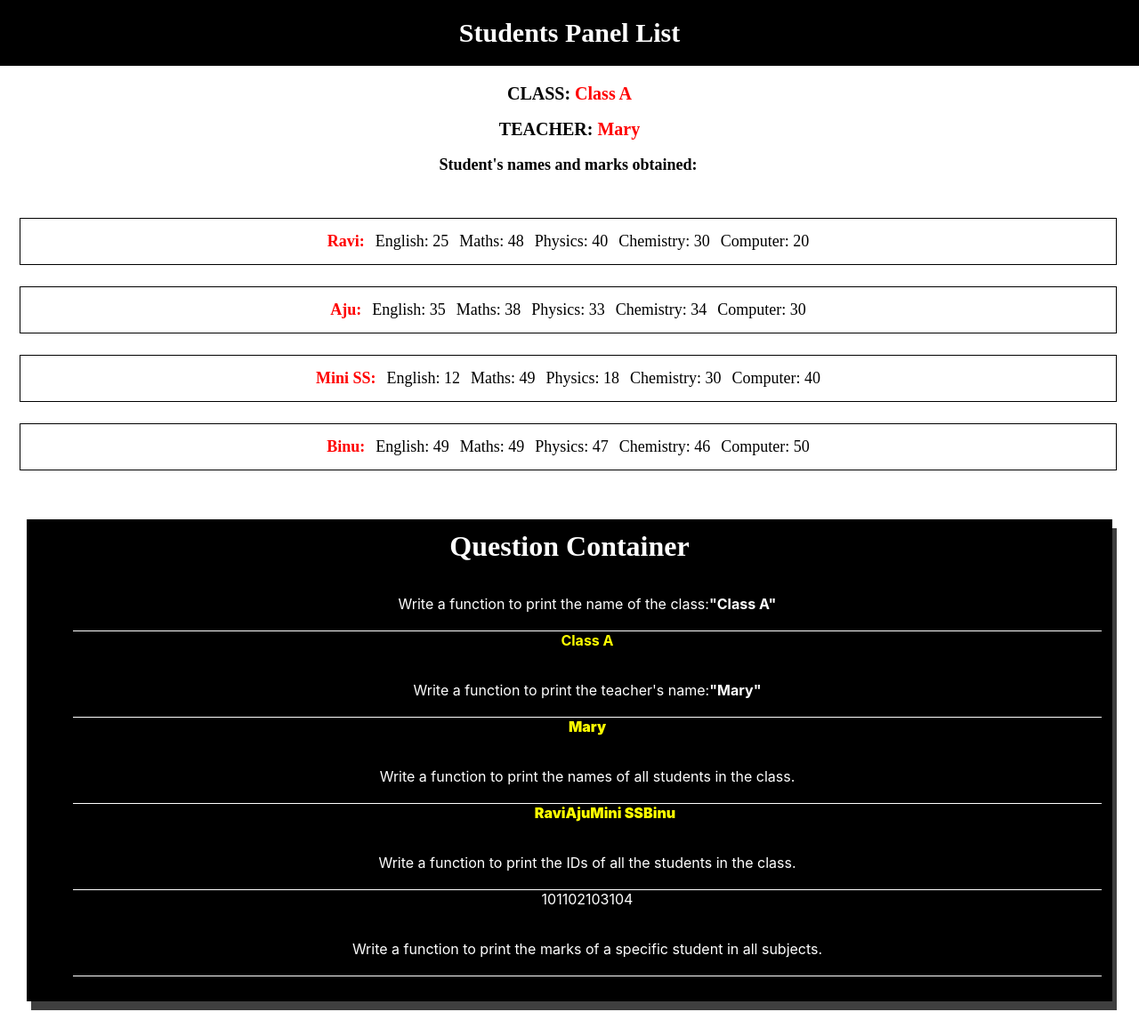
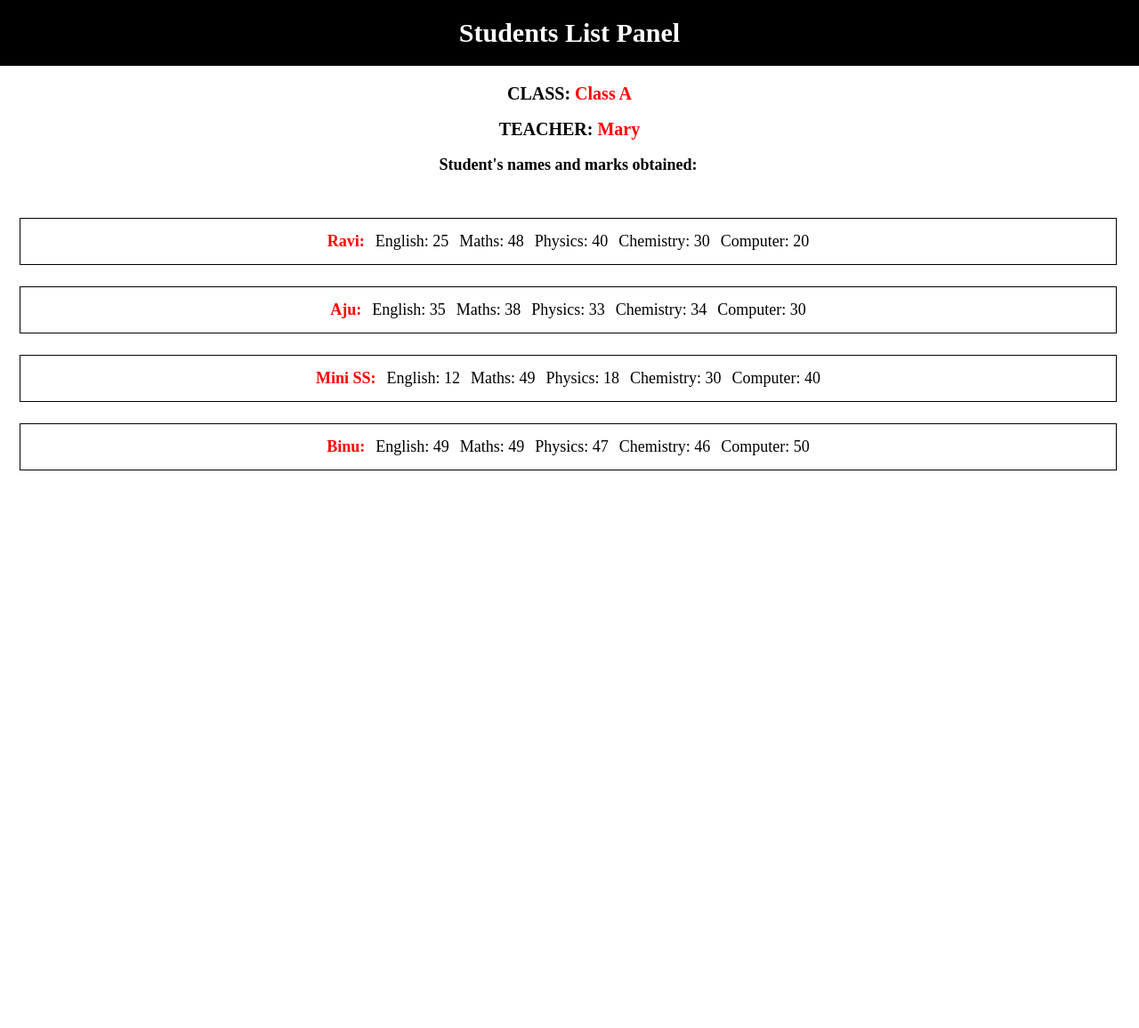
Before and after one commit to asin977/Task-Typescript1, a React (Create React App) app: page / in a window 1280 px wide. Shown: the whole page at 89% size. After the commit the page ends 800 px from the top, so only its background shows below. Built offline with nearby package versions, Linux system fonts and the light colour scheme.

Commit message:
added components folder

```diff
--- a/package.json
+++ b/package.json
@@ -13,6 +13,7 @@
     "@types/react-dom": "^19.1.6",
     "react": "^19.1.0",
     "react-dom": "^19.1.0",
+    "react-router-dom": "^7.6.2",
     "react-scripts": "5.0.1",
     "typescript": "^4.9.5",
     "web-vitals": "^2.1.4"
--- a/src/App.tsx
+++ b/src/App.tsx
@@ -2,13 +2,17 @@ import React from 'react';
 import './App.css';
 import { Home } from './Pages/Home';
 import { Main } from './Pages/Main';
+import { HashRouter as Router,Routes,Route } from 'react-router-dom';
 
 function App() {
   return (
     <div className="App">
-      <Home />
-      <Main />
-
+      <Router>
+        <Routes>
+        <Route path='/' element={<Home />}/>
+          <Route path='/main' element={<Main />}/>
+        </Routes>
+      </Router>
     </div>
   );
 }
--- a/src/Pages/Home.css
+++ b/src/Pages/Home.css
@@ -86,8 +86,8 @@ li {
 .info {
     display:flex;
     flex-direction:column;
-    justify-content: center;
-    align-items: center;
+    justify-content:flex-end;
+    align-items: space-between;
     list-style-type: disc;
 
 }
--- a/src/Pages/Home.tsx
+++ b/src/Pages/Home.tsx
@@ -2,40 +2,25 @@ import React from 'react';
 import classDataJson from '../MyData/data.json';
 import "./Home.css";
 import {Subject,Student,ClassData} from './types'
+import { Link } from 'react-router-dom';
+import { Header } from '../components/Header';
+import { Body } from '../components/Body';
 
+type link = {
+  to : String;
+}
 
-const data : ClassData = classDataJson as ClassData;
+const data : ClassData = classDataJson;
 
 export function Home(){
   return (
     <div>
-      <h1 className='heading'>Students Panel List</h1>
-        <div className='main-container'>
-          <h1 className='class'><h1 className='class'>
-            CLASS: <span className='red-text'>{data.name}</span>
-          </h1>
-          <h2 className='teacher'>
-              TEACHER: <span className='red-text'>{data.teachersName}</span>
-          </h2>
-      </h1>
-      <h3 className='students'>Student's names and marks obtained:
-        <ul className='data'>
-            {data.students.map((student) => (
-          <li key={student.id} className='stud-list'>
-            <span className='red-text'><strong>{student.name}:</strong></span>
-            <ul className='marks'>
-              {student.marks.map((subject, index) => (
-                <li key={index} className='indi-mark'>
-                  {subject.subject}: {subject.mark}
-                </li>
-              ))}
-            </ul>
-          </li>
-          ))}
-        </ul>
-      </h3>
+      <h1 className='heading '>Students List Panel</h1>
+      <Header />
+      <Body />
+      {/* <link to='/main'>main</link> */}
     </div>
-  </div>
+
 
   );
 };
--- a/src/Pages/Main.tsx
+++ b/src/Pages/Main.tsx
@@ -1,7 +1,7 @@
 import React from 'react'
 import { Subject , Student ,ClassData } from './types';
 import classdataJson from '../MyData/data.json';
-import { printClassName,printTeachersName ,studentId,studentNames } from './utils';
+import { printClassName,printTeachersName ,studentId,studentmark,studentNames } from './utils';
 
 const data : ClassData = classdataJson as ClassData;
 
@@ -10,6 +10,7 @@ export function Main() {
    const teachersInfo = printTeachersName();
    const studentsInfo = studentNames();
    const studentsid = studentId();
+   const studentsMark = studentmark();
 
   return (
     <div className='cont'>
@@ -27,15 +28,16 @@ export function Main() {
               <li className='quest-1'>Write a function to print the names of all students in the class.</li>
              <ul className='information'>
                <li style={{color:'yellow',fontWeight:'900'}} className='info'>{studentsInfo}</li>
+
              </ul>
             </ul>
             <ul>
                <li className='quest-1'>Write a function to print the IDs of all the students in the class.</li>
-               <span>{studentsid}</span>
+               <span style={{color:'yellow',fontWeight:'900'}} >{studentsid}</span>
             </ul>
             <ul>
                <li className='quest-1'>Write a function to print the marks of a specific student in all subjects.</li>
-               <span></span>
+               <span>{}</span>
             </ul>
         </div>
     </div>
--- a/src/Pages/types.ts
+++ b/src/Pages/types.ts
@@ -14,3 +14,7 @@
     teachersName: string;
     students: Student[];
   };
+
+export type link = {
+  to : String;
+}
--- a/src/Pages/utils.ts
+++ b/src/Pages/utils.ts
@@ -19,3 +19,7 @@ export const studentNames = () => {
 export const studentId = () => {
     return data.students.map(student => student.id );
 }
+
+export const studentmark = () => {
+    // return data.students.map((subject,index) => subject.marks);
+}
--- /dev/null
+++ b/src/components/Body.tsx
@@ -0,0 +1,29 @@
+import React from 'react';
+import classDataJson from '../MyData/data.json';
+import { Subject , Student ,ClassData } from '../Pages/types'
+const data : ClassData = classDataJson;
+
+export function Body() {
+  return (
+    <div>
+      <h3 className='students'>Student's names and marks obtained:
+        <ul className='data'>
+            {data.students.map((student) => (
+          <li key={student.id} className='stud-list'>
+            <span className='red-text'><strong>{student.name}:</strong></span>
+            <ul className='marks'>
+              {student.marks.map((subject, index) => (
+                <li key={index} className='indi-mark'>
+                  {subject.subject}: {subject.mark}
+                </li>
+              ))}
+            </ul>
+          </li>
+          ))}
+        </ul>
+      </h3>
+    </div>
+  )
+}
+
+export default Body
--- /dev/null
+++ b/src/components/Header.tsx
@@ -0,0 +1,21 @@
+import React from 'react'
+import classDataJson from '../MyData/data.json';
+import { Subject , Student ,ClassData } from '../Pages/types'
+const data : ClassData = classDataJson;
+
+export function Header() {
+  return (
+    <div className='main-container'>
+          <h1 className='class'><h1 className='class'>
+            CLASS: <span className='red-text'>{data.name}</span>
+          </h1>
+          <h2 className='teacher'>
+              TEACHER: <span className='red-text'>{data.teachersName}</span>
+          </h2>
+         </h1>
+    </div>
+
+  )
+}
+
+export default Header
```
Also changed, not shown: 1 other file (tests, documents, lock files or other folders).
